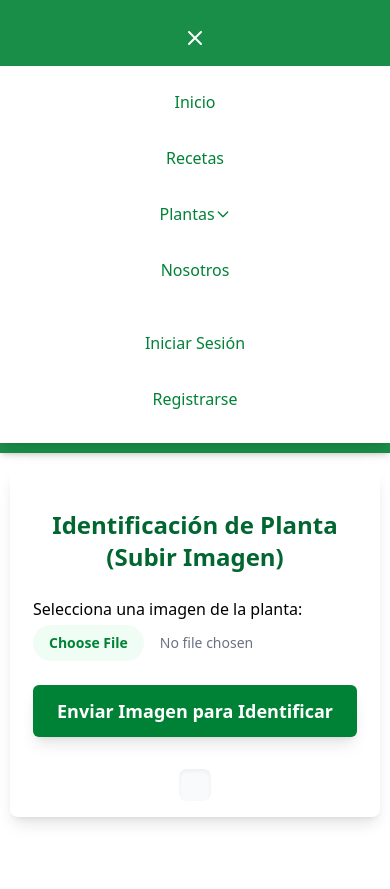
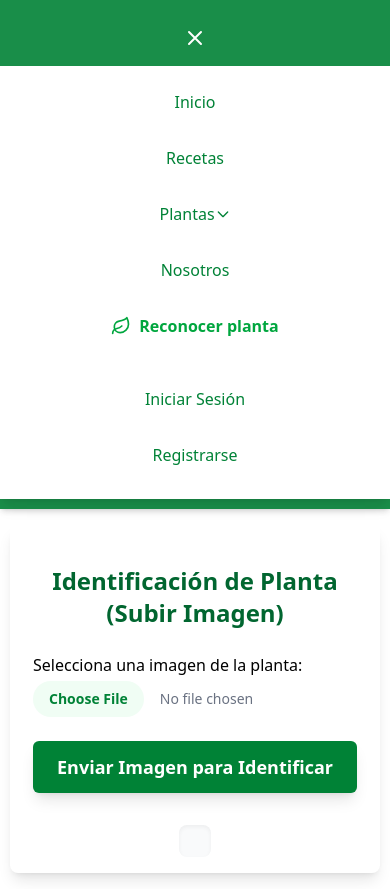
Before and after one commit to Sebas04A/eco_explora, a Next.js app: page /ingresar in a window 390 px wide. Both pictures are taken after a click on the button 195 px from the left and 38 px from the top of the page. Before the commit the page ends 844 px from the top, so only its background shows below. Built offline with nearby package versions, Linux system fonts and the light colour scheme.

Commit message:
navfincelular

```diff
--- a/src/app/ui/Nav.tsx
+++ b/src/app/ui/Nav.tsx
@@ -213,6 +213,18 @@ export default function Navbar() {
                 </Link>
             </li>
 
+            {/* --- AÑADIDO: Enlace para Reconocer Planta --- */}
+            <li>
+                <Link
+                    href='/ingresar'
+                    className='flex items-center gap-2 py-2 font-semibold text-green-600'
+                    onClick={closeAllMobileMenus}
+                >
+                    <Leaf className='w-5 h-5' />
+                    <span>Reconocer planta</span>
+                </Link>
+            </li>
+
             {user && (
                 <li>
                     <Link href='/crear-foro' onClick={closeAllMobileMenus} className='block py-2 font-semibold'>
```
Lines whose indentation alone changed are shown as unchanged.
